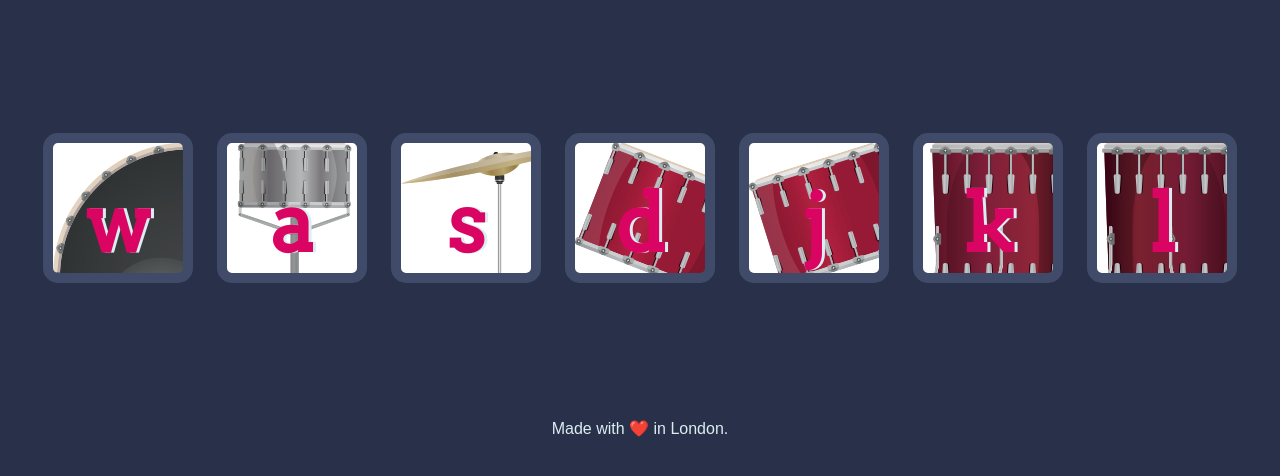
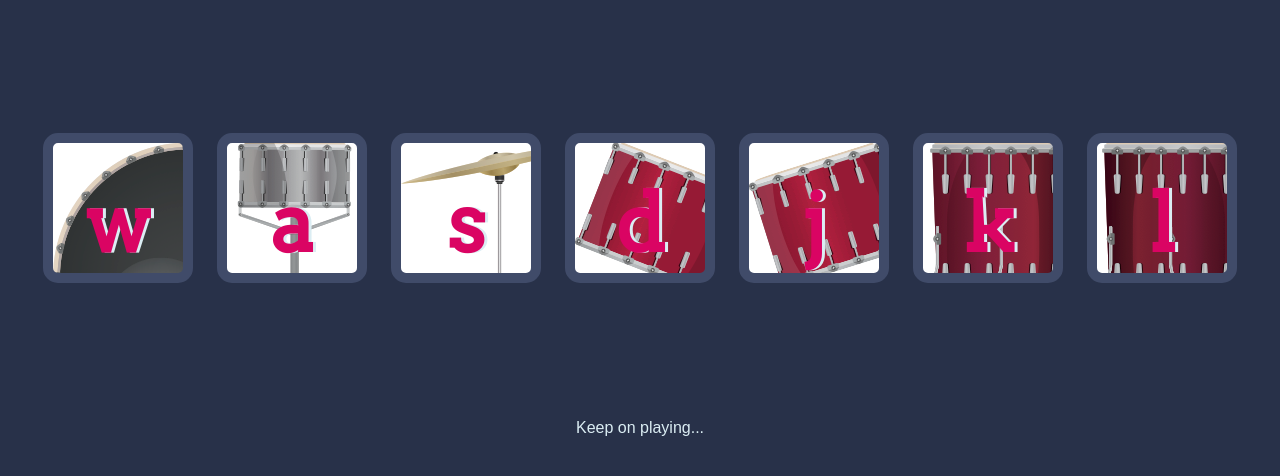
Before and after one commit to Elwoodbond/DrumMachine, a plain HTML site: page index.html in a window 1280 px wide. Shown: the part 156-632 px from the top of the page. Drawn offline with Linux system fonts and the light colour scheme.

Commit message:
Update index.html
changed the footer

```diff
--- a/index.html
+++ b/index.html
@@ -24,7 +24,7 @@
   <script src="index.js"></script>
 
   <footer>
-    Made with ❤️ in London.
+Keep on playing...
   </footer>
 </body>
 
```
